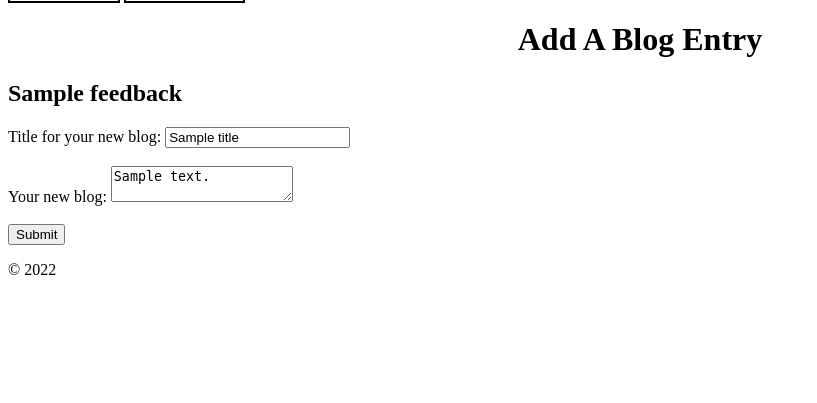
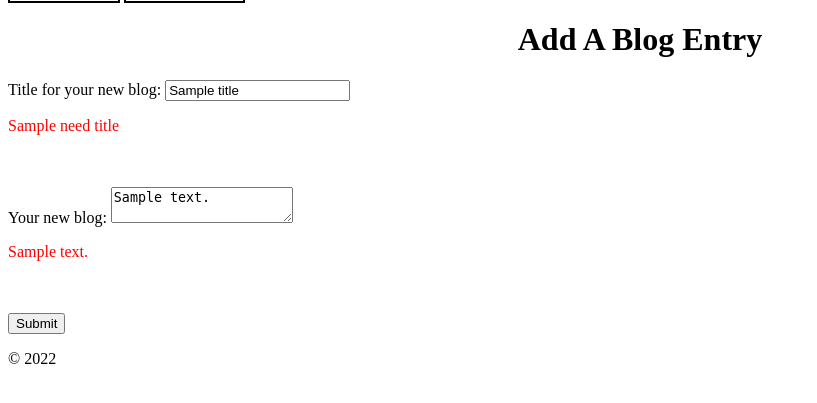
Before and after one commit to wyattschool/build-a-blog, a Flask app: template templates/blogform.html in a window 1280 px wide. Shown: the part 26-429 px from the top of the page, without its empty margins (0-817 px from the left). Run offline with Flask 2, Linux system fonts and the light colour scheme; the template is opened without the code that fills it: most values are stand-ins (such as "Sample title", 1, 10 or a date in 2020).

Commit message:
Change new post form feedback.

```diff
--- a/app.py
+++ b/app.py
@@ -79,7 +79,7 @@ def blog():
     bodies = bodies)
 
 @app.route("/blog<int:id>",methods=["GET"])
-def displaysingle_post(id=None):
+def display_single_post(id=None):
     if id > get_post_total() or id == 0:
         return flask.redirect(url_for("blog"))
     else:
@@ -98,22 +98,34 @@ def newpost():
 
 @app.route('/newpost',methods=["POST"])
 def add_blog():
+    need_title = "Please enter a title for your blog."
+    need_body = "Please enter a body."
     blog_title = request.form['title']
     blog_body = request.form['body']
     if blog_title == "" or blog_title == " ":
-        feedback_message = "Please enter a title for your blog."
+        feedback_message = need_title
         if blog_body == "" or blog_body == " ":
             feedback_message = "Please enter a title for you blog and enter a body."
+            return render_template("blogform.html",
+        title = blog_title,
+        needTitle = need_title,
+        body = blog_body,
+        needBody = need_body,
+        feedback = feedback_message)
+        else:
+            return render_template("blogform.html",
+        title = blog_title,
+        needTitle = need_title,
+        body = blog_body,
+        feedback = feedback_message)
+
+
+    if blog_body == "" or blog_body == " ":
+        feedback_message = need_body
         return render_template("blogform.html",
         title = blog_title,
         body = blog_body,
-        feedback = feedback_message)
-
-    if blog_body == "" or blog_body == " ":
-        feedback_message = "Please enter a body."
-        return render_template("blogform.html",
-        title = blog_title,
-        body = blog_body,
+        needBody = need_body,
         feedback = feedback_message)
 
     else:
@@ -121,12 +133,5 @@ def add_blog():
         new_post = "blog" + str(get_post_total())
         return flask.redirect((new_post))
 
-@app.route('/test<post_id>')
-def test(post_id):
-    #We want to redirect to a post with the provided id number from the url
-    id = post_id
-    url = "blog"+str(id)
-    return flask.redirect((url))
-
 app.run()
 #if __name__ == '__app__':
--- a/static/site.css
+++ b/static/site.css
@@ -1,3 +1,4 @@
 #pageTitle{text-align: center;}
 #headerLink{text-decoration: none;color: black;border: 2px solid black;padding:2px}
 #postLink{text-decoration: none;color: black;}
+#feedbackMessage{color: red;}
--- a/templates/blogform.html
+++ b/templates/blogform.html
@@ -4,12 +4,17 @@
 <h1 id="pageTitle">Add A Blog Entry</h1>
     <form method="post">
         {%if feedback %}
-        <span><h2>{{ feedback }}</h2></span>
         <label for="title">Title for your new blog:</label>
         <input type="text" name="title" id="title" value="{{ title }}">
+        {%if needTitle %}
+        <p id="feedbackMessage">{{ needTitle }}</p>
+        {% endif %}
         <br><br>
         <label for="body">Your new blog:</label>
         <textarea name="body" id="body" value="">{{ body }}</textarea>
+        {%if needBody %}
+        <p id="feedbackMessage">{{ needBody }}</p>
+        {% endif %}
         <br><br>
         <button type="submit">Submit</button>
         {% else %}
```
